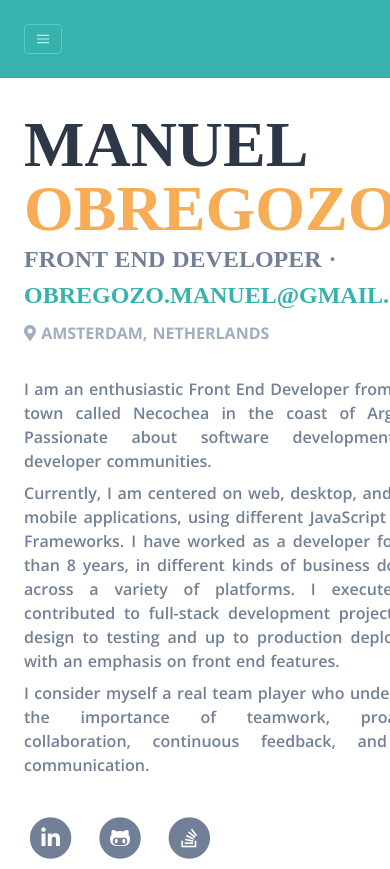
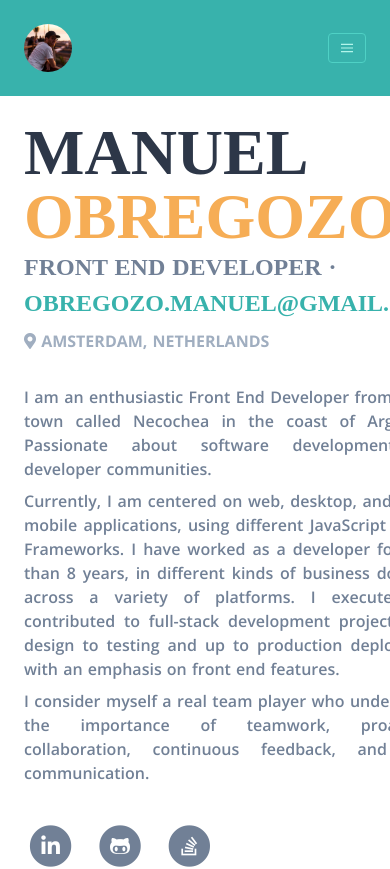
Before and after one commit to mobregozo/portfolio, a Nuxt app: page / in a window 390 px wide. Shown: the top 869 px of the page. Built offline with nearby package versions, Linux system fonts and the light colour scheme; a web font is replaced by a local one.

Commit message:
feat: add avatar for the mobile view

```diff
--- a/components/Avatar.vue
+++ b/components/Avatar.vue
@@ -2,6 +2,6 @@
   <img
     src="/profile.jpeg"
     alt="avatar"
-    class="h-40 w-40 object-cover rounded-full mb-5 border-4 hidden md:block"
+    class="h-12 w-12 md:h-40 md:w-40 object-cover rounded-full md:border-4"
   />
 </template>
--- a/components/Resume.vue
+++ b/components/Resume.vue
@@ -1,7 +1,7 @@
 <template>
   <section id="wrapper" class="flex flex-col items-center">
     <div class="container">
-      <section id="about" class="min-h-screen md:px-10 flex pt-20 md:py-10">
+      <section id="about" class="min-h-screen md:px-10 flex pt-24 md:py-10">
         <div class="self-center flex-1 ">
           <h1 class="font-bold text-gray-800 text-6xl leading-none">
             MANUEL
@@ -74,7 +74,7 @@
       </section>
       <section
         id="experience"
-        class="min-h-screen md:px-10 flex pt-20 md:py-10"
+        class="min-h-screen md:px-10 flex pt-24 md:py-10"
       >
         <div class="my-auto">
           <h1 class="mb-5 text-6xl font-bold leading-none">Experience</h1>
@@ -166,7 +166,7 @@
       </section>
       <section
         id="interests"
-        class="min-h-screen w-sceen md:px-10 flex pt-20 md:py-10"
+        class="min-h-screen w-sceen md:px-10 flex pt-24 md:py-10"
       >
         <div class="my-auto">
           <h2 class="mb-5 text-6xl font-bold leading-none">Interests</h2>
--- a/components/Sidebar.vue
+++ b/components/Sidebar.vue
@@ -2,8 +2,8 @@
   <nav
     class="fixed z-50 left-0 right-0 md:relative md:max-w-xs flex items-center justify-between flex-wrap md:flex-col md:align-center md:justify-center bg-primary-500 p-6"
   >
-    <avatar />
-    <div class="block md:hidden">
+    <avatar class="float-right md:mb-5" />
+    <div class="block md:hidden ">
       <button
         v-on:click="isActive = !isActive"
         class="flex items-center px-3 py-2 border rounded text-primary-200 border-primary-400 hover:text-white hover:border-white"
@@ -62,7 +62,6 @@ export default {
       entries.forEach((entry) => {
         if (entry.isIntersecting) {
           this.menuActive = entry.target.id.toUpperCase()
-          console.log('changed menu to', this.menuActive)
         }
       })
     })
```
